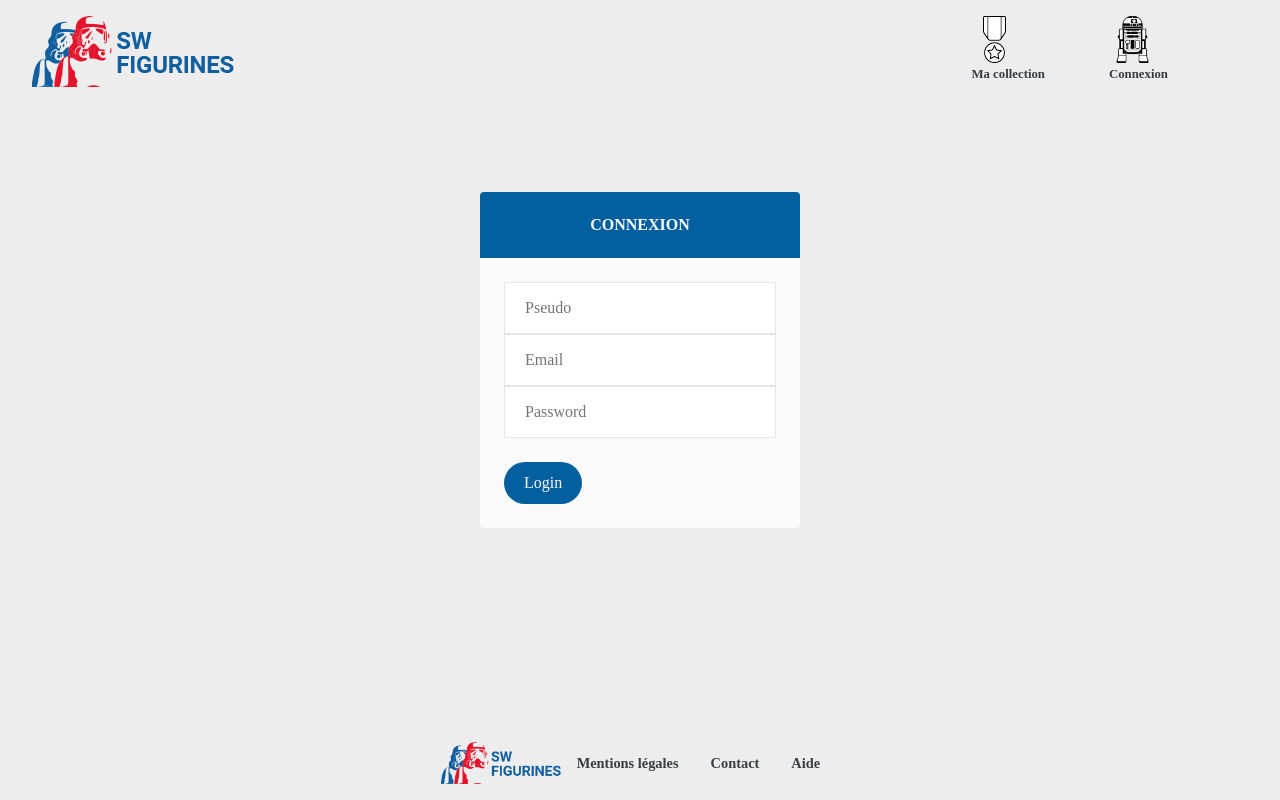
After one commit to MdavidL/symfony.swFigurines, a Symfony app: template templates/Login/index.html.twig in a window 1280 px wide. The commit adds this page. Run offline with Twig, Linux system fonts and the light colour scheme; the template is opened without the code that fills it, so the values that code supplies are empty; some libraries are stand-ins or nearby versions.

Commit message:
formulaire connexion css

```diff
--- /dev/null
+++ b/templates/Login/index.html.twig
@@ -0,0 +1,30 @@
+{% extends 'base.html.twig' %}
+
+{% block main %}
+<section id="content">
+    <div class="grid">
+        <form action="/" method="post" class="form login">
+            <div class="login__header">
+                <h3 class="login__title">Connexion</h3>
+            </div>
+
+            <div class="login__body">
+                <div class="form__field">
+                    <input type="pseudo" placeholder="Pseudo" required>
+                </div>
+                <div class="form__field">
+                    <input type="email" placeholder="Email" required>
+                </div>
+                <div class="form__field">
+                    <input type="password" placeholder="Password" required>
+                </div>
+            </div>
+
+            <div class="login__footer">
+                <input type="submit" value="Login">
+            </div>
+        </form>
+    </div>
+</section>
+
+{% endblock main %}
--- a/templates/Public/base.html.twig
+++ b/templates/Public/base.html.twig
@@ -6,7 +6,7 @@
     <meta name="viewport" content="width=device-width, initial-scale=1.0" />
     <title>Site</title>
     <link rel="stylesheet" href="{{ asset('assets/css/home.css') }}" />
-    <link rel="stylesheet" href="{{ asset('assets/css/footer.css') }}">
+    <link rel="stylesheet" href="{{ asset('assets/css/button-top.css') }}">
 </head>
 <body>
 
@@ -20,7 +20,7 @@
         <nav>
             <ul class="main-navbar-content">
                 <li><a class="navbar-route" href="#">Ma collection</a></li>
-                <li><a class="navbar-route" href="#">Connexion</a></li>
+                <li><a class="navbar-route" href="{{ path('login') }}">Connexion</a></li>
             </ul>
         </nav>
     </div>
--- a/templates/base.html.twig
+++ b/templates/base.html.twig
@@ -5,7 +5,7 @@
     <meta http-equiv="X-UA-Compatible" content="IE=edge" />
     <meta name="viewport" content="width=device-width, initial-scale=1.0" />
     <title>Site</title>
-    <link rel="stylesheet" href="{{ asset('css/home.css') }}" />
+    <link rel="stylesheet" href="{{ asset('assets/css/login.css') }}" />
 </head>
 <body>
 
@@ -25,7 +25,8 @@
     </div>
 </header>
 
-{% block main %}{% endblock main %}
+{% block main %}
+{% endblock main %}
 
 <footer>
     <nav>
```
Also changed, not shown: src/Controller/LoginController.php (added, +20 -0 lines), src/Form/UserType.php (added, +27 -0 lines), public/.htaccess, public/assets/css/button-top.css (renamed from public/assets/css/footer.css), public/assets/css/home.css, public/assets/css/login.css (added).
